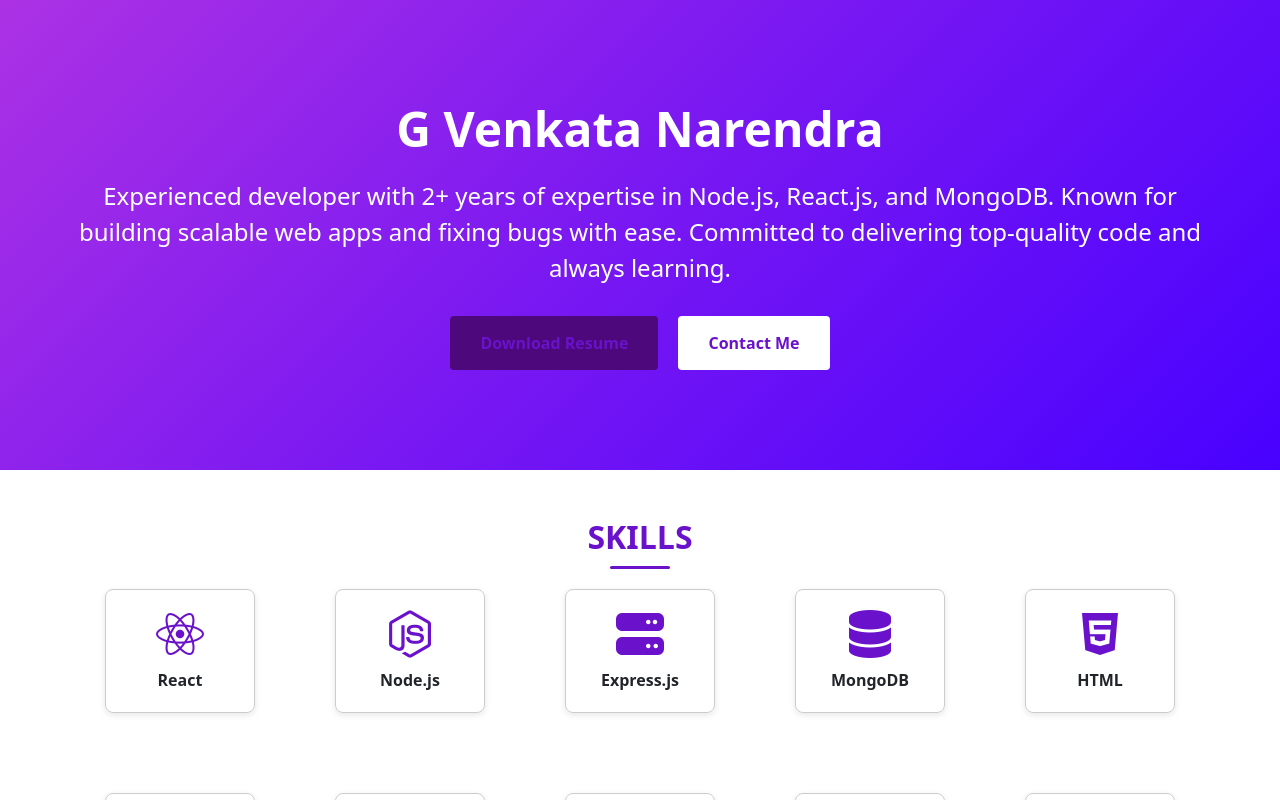
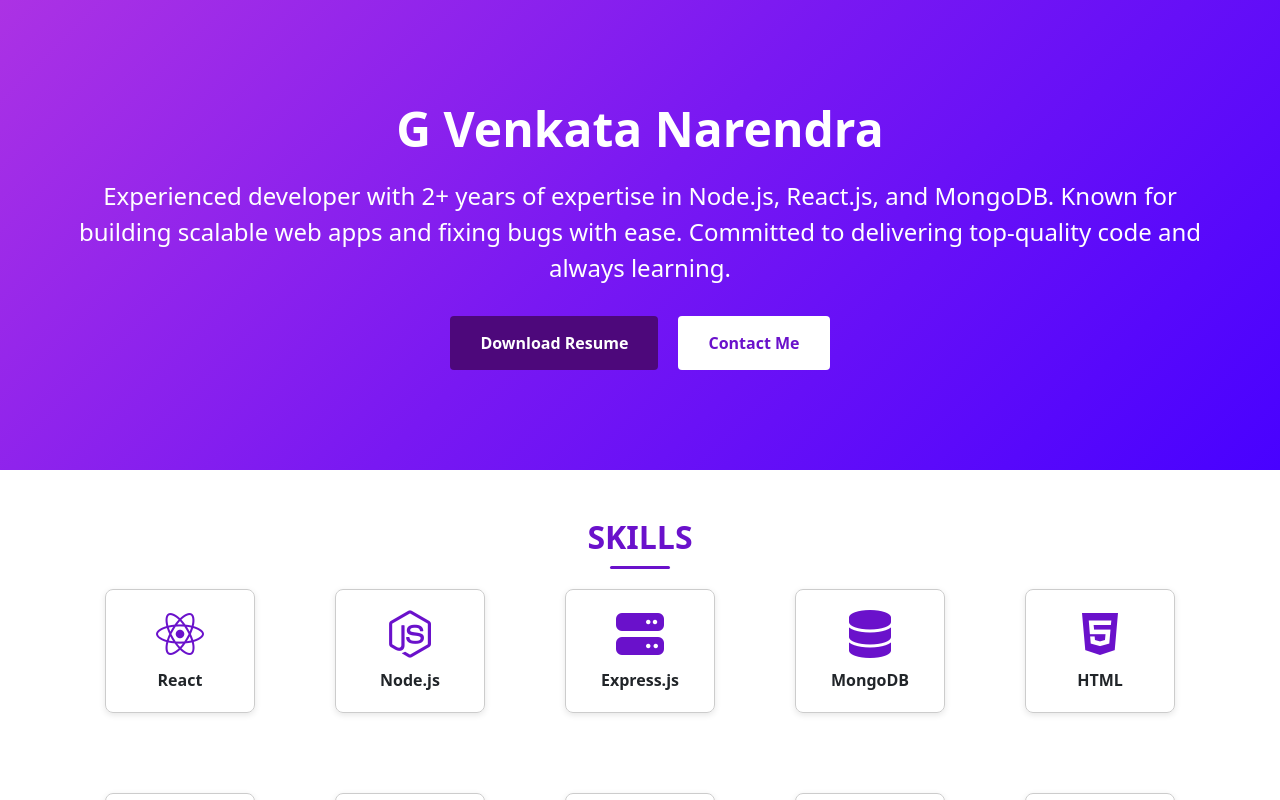
Before and after one commit to GVenkat-136/Bio, a React (Create React App) app: page / in a window 1280 px wide. In both pictures the pointer is over the button "Download Resume". Shown: the top 800 px of the page. Built offline with nearby package versions, Linux system fonts and the light colour scheme; the HTML template or start-up script is replaced by a standard one.

Commit message:
Css Chnages

```diff
--- a/src/components/Home/Home.css
+++ b/src/components/Home/Home.css
@@ -52,6 +52,7 @@
 
 .btn-primary:hover {
   background-color: #4d087b;
+  color: #fff;
 }
 
 .btn-secondary {
@@ -64,7 +65,8 @@
 }
 
 .btn-secondary:hover {
-  background-color: #1b5bbf;
+  background-color: #4d087b;
+  color: #fff;
 }
 
 @media (min-width: 768px) {
```
